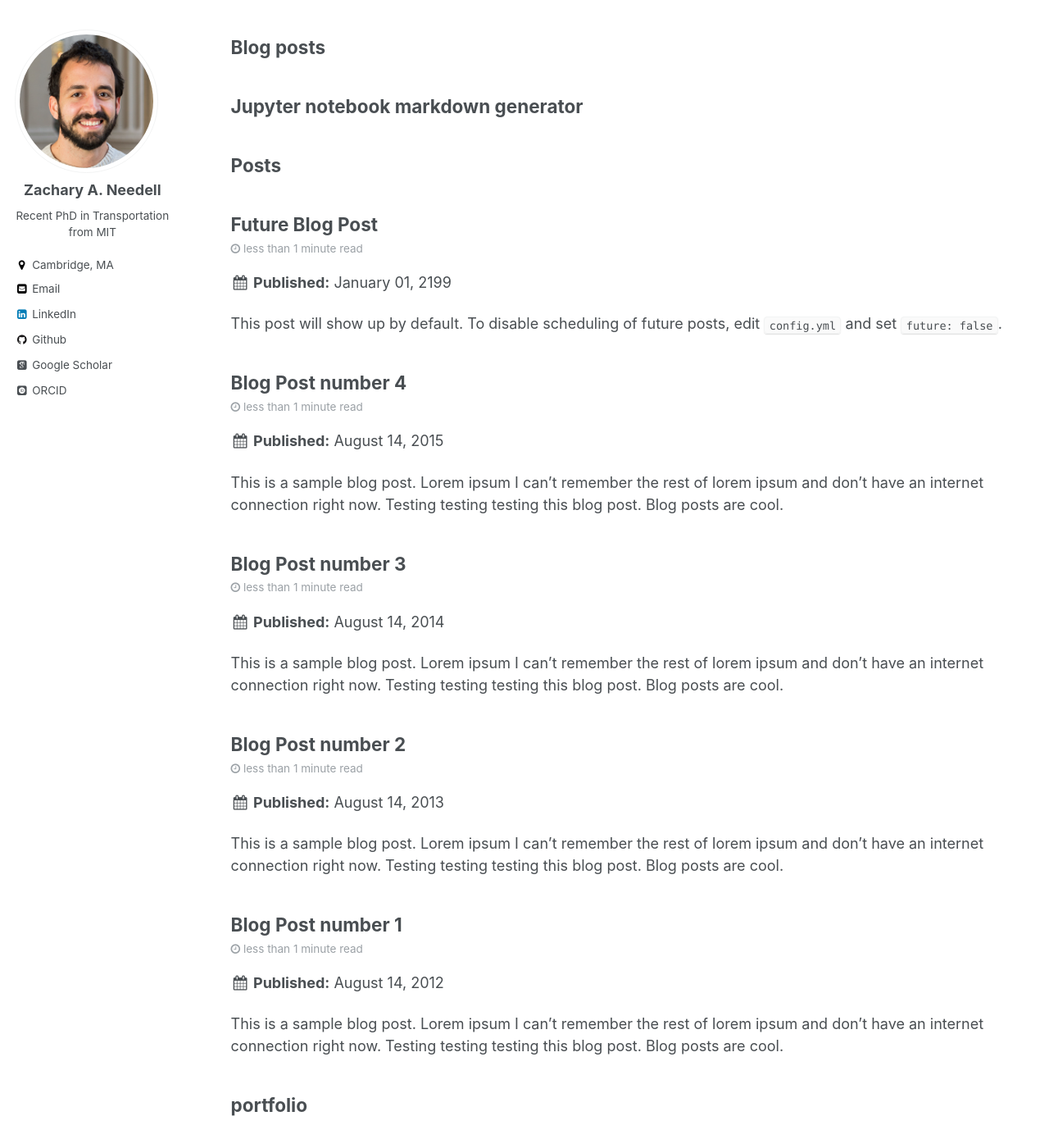
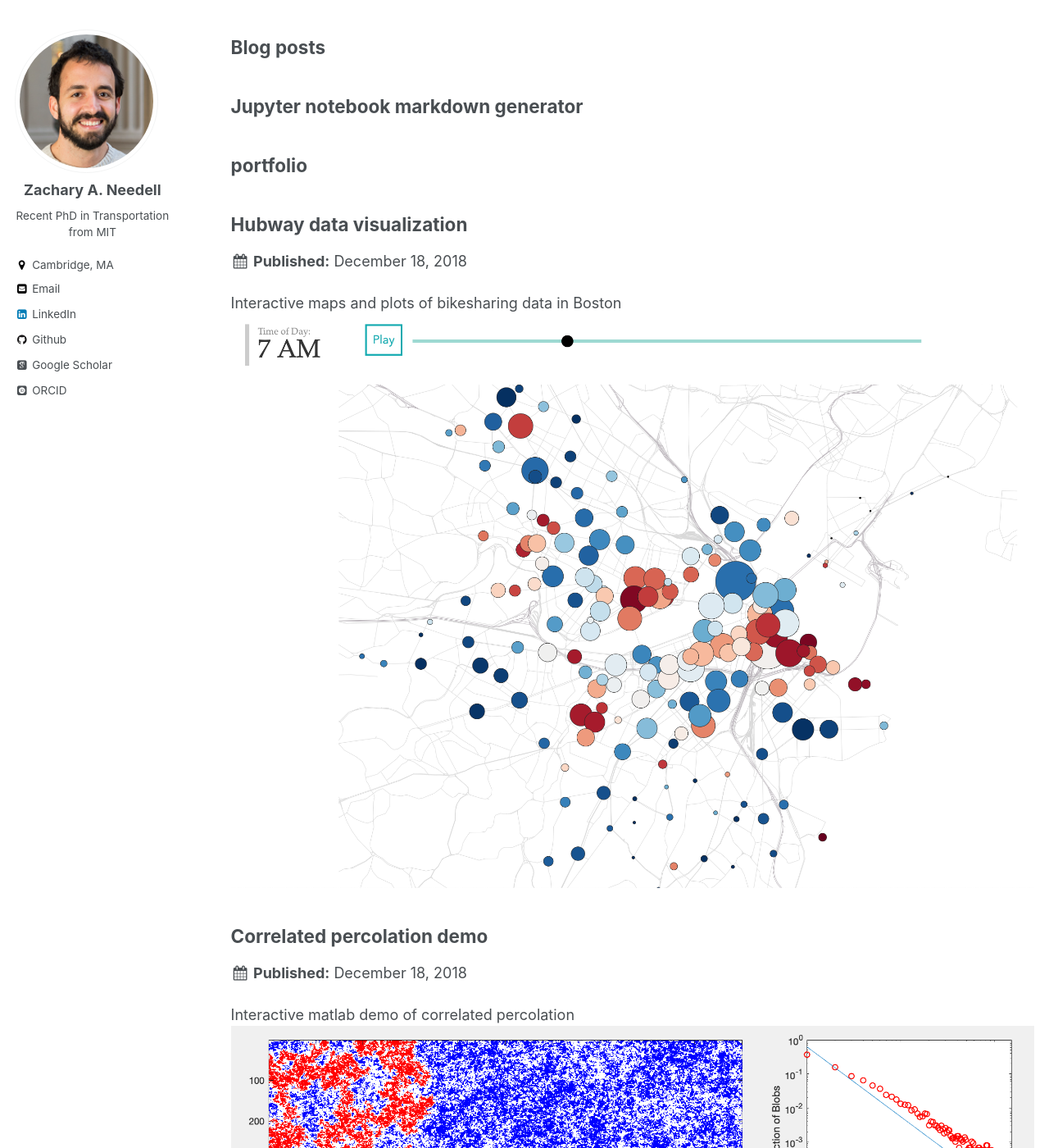
Before and after one commit to zneedell/zneedell.github.io, a Jekyll site: the page built from _pages/sitemap.md, in a window 1280 px wide and 1400 px high, scrolled down 1650 px. Shown: the whole window at 82% size. Built offline with Jekyll 4.4.1, drawn with Linux system fonts in a browser that asks for light colours; some web fonts are replaced; some of the changed text lies outside the part shown.

Commit message:
simplify

```diff
--- a/_config.yml
+++ b/_config.yml
@@ -171,9 +171,6 @@ kramdown:
 
 # Collections
 collections:
-  teaching:
-    output: true
-    permalink: /:collection/:path/
   publications:
     output: true
     permalink: /:collection/:path/
--- a/_includes/archive-single.html
+++ b/_includes/archive-single.html
@@ -40,8 +40,6 @@
 
         {% if post.collection == 'teaching' %}
           <p> {{ post.type }}, <i>{{ post.venue }}</i>, {{ post.date | default: "1900-01-01" | date: "%Y" }} </p>
-        {% elsif post.collection == 'publications' %}
-          <p>Published in <i>{{ post.venue }}</i>, {{ post.date | default: "1900-01-01" | date: "%Y" }} </p>
         {% elsif post.date %}
          <p class="page__date"><strong><i class="fa fa-fw fa-calendar" aria-hidden="true"></i> {{ site.data.ui-text[site.locale].date_label | default: "Published:" }}</strong> <time datetime="{{ post.date | default: "1900-01-01" | date_to_xmlschema }}">{{ post.date | default: "1900-01-01" | date: "%B %d, %Y" }}</time></p>
         {% endif %}
--- a/_pages/sitemap.md
+++ b/_pages/sitemap.md
@@ -11,11 +11,6 @@ A list of all the posts and pages found on the site. For you robots out there is
 
 <h2>Pages</h2>
 {% for post in site.pages %}
-  {% include archive-single.html %}
-{% endfor %}
-
-<h2>Posts</h2>
-{% for post in site.posts %}
   {% include archive-single.html %}
 {% endfor %}
 
```
